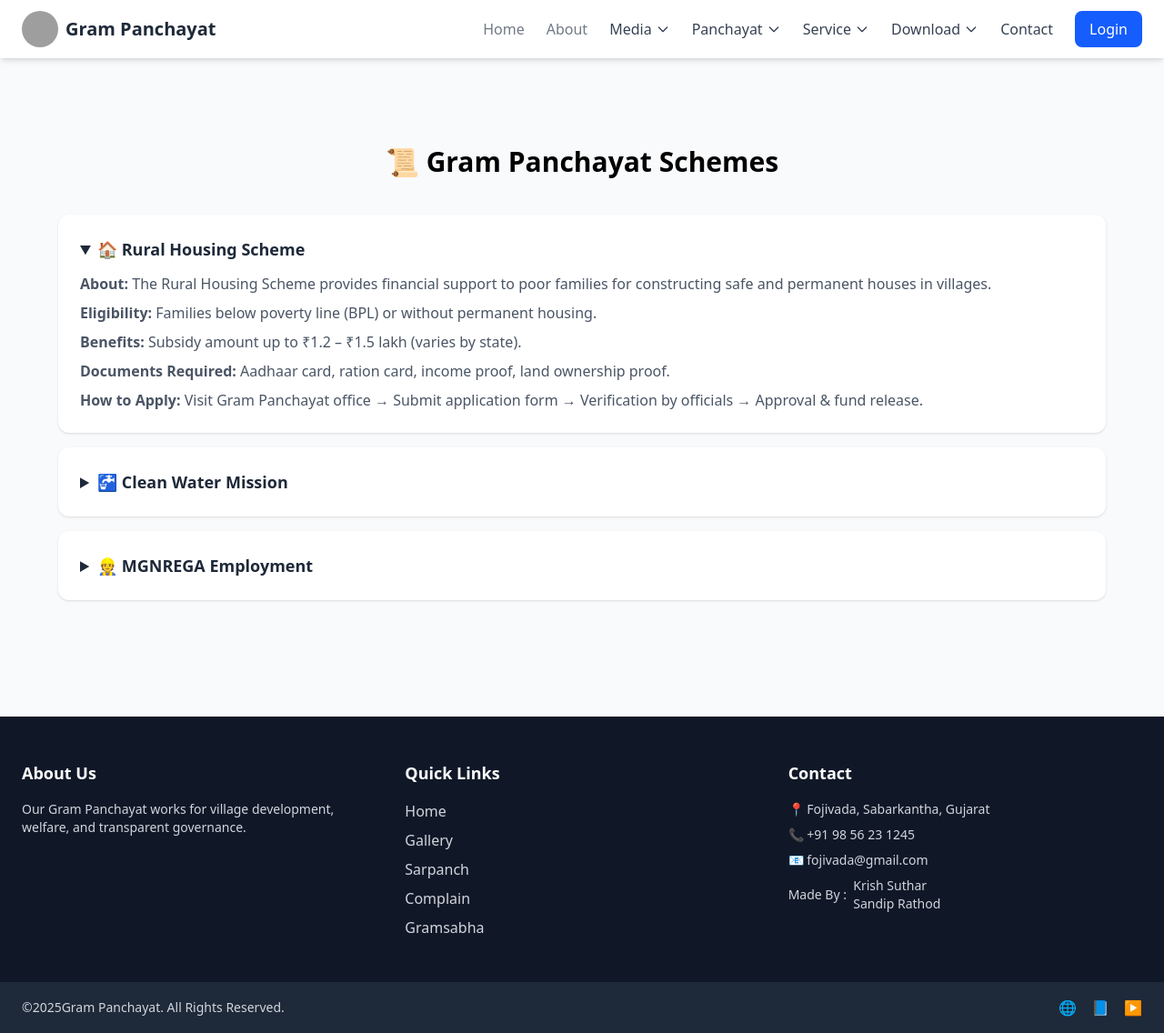
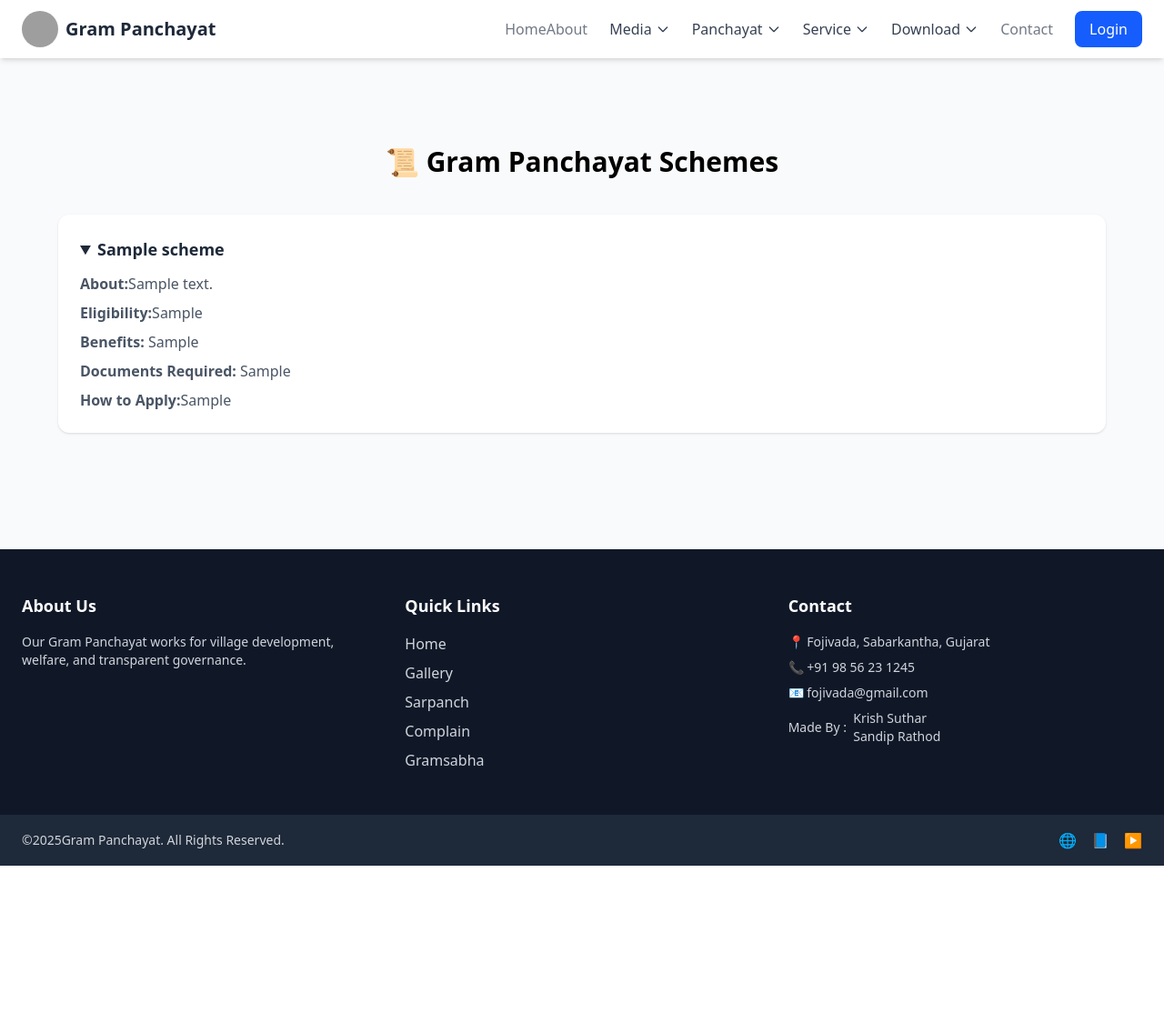
Before and after one commit to Sandip-2006/online-gram-panchayat, a Django app: page /scheme/ in a window 1280 px wide, after a click that opens the changed part. Shown: the whole page at 91% size. After the commit the page ends 952 px from the top, so only its background shows below. Run offline with Django 5.2, Linux system fonts and the light colour scheme; tables that the repository leaves empty hold one stand-in row (values such as "Sample post"); style sheets or scripts are compiled from the project's sources; some libraries are stand-ins or nearby versions; grey boxes are pictures that could not be loaded.

Commit message:
add scheme page backed

```diff
--- a/gram_panchayat/models.py
+++ b/gram_panchayat/models.py
@@ -144,3 +144,13 @@ class Sarpanch(models.Model):
     start_year = models.DateField(null=False)
     end_year = models.DateField(null=False)
     extra_points = models.TextField(blank=True,null=True)
+
+class Scheme(models.Model):
+    scheme_name = models.CharField(max_length=100)
+    about = models.TextField(max_length=300)
+    eligibility = models.TextField(max_length=300)
+    benefit = models.TextField(max_length=300)
+    document_required = models.TextField(max_length=300)
+    how_to_apply = models.TextField(max_length=300)
+
+    created_at = models.DateTimeField(auto_now=True)
--- a/gram_panchayat/templates/layout.html
+++ b/gram_panchayat/templates/layout.html
@@ -197,7 +197,7 @@
 
         <!-- Desktop Menu -->
         <div class="hidden md:flex items-center space-x-6">
-          <a href="{{ home_url }}" class="{% if active_name == 'index' or active_name == 'home' or active_name == '' %}text-blue-700 font-semibold border-b-2 border-blue-600 pb-1{% else %}text-gray-700 hover:text-blue-600 font-medium opacity-70{% endif %}">Home</a>
+          <a href="{{ home_url }}" class="{% if active_name == 'index' or active_name == 'home' or active_name == '' %}text-blue-700 font-semibold border-b-2  border-blue-600 pb-1{% else %}text-gray-700 mr-0 hover:text-blue-600 font-medium opacity-70{% endif %}">Home</a>
           <a href="{{ about_url }}" class="{% if active_name == 'about' %}text-blue-700 font-semibold border-b-2 border-blue-600 pb-1{% else %}text-gray-700 hover:text-blue-600 font-medium opacity-70{% endif %}">About</a>
 
           <!-- Schemes Dropdown -->
@@ -296,7 +296,9 @@
 
 
           <!-- Other Links -->
-          <a href="{% url 'contact' %}" class="text-gray-700 hover:text-blue-600">Contact</a>
+          {% comment %} <a href="{% url 'contact' %}" class="text-gray-700 hover:text-blue-600">Contact</a> {% endcomment %}
+          <a href="{{ contact_url }}" class="{% if active_name == 'contact' %}text-blue-700 font-semibold border-b-2 border-blue-600 pb-1{% else %}text-gray-700 hover:text-blue-600 font-medium opacity-70{% endif %}">Contact</a>
+
 
           <!-- Login -->
           <a href="#" class="bg-blue-600 text-white px-4 py-2 rounded-lg hover:bg-blue-700">Login</a>
--- a/gram_panchayat/templates/scheme.html
+++ b/gram_panchayat/templates/scheme.html
@@ -8,21 +8,23 @@
     <div class="space-y-4">
 
       <!-- Scheme 1 -->
-      <details class="bg-white rounded-xl shadow p-6
-                     transition transform hover:-translate-y-1 hover:shadow-xl hover:bg-blue-50">
-        <summary class="cursor-pointer text-lg font-semibold text-gray-800">
-          🏠 Rural Housing Scheme
+       {% for scheme in schemes %}
+       <details class="bg-white rounded-xl shadow p-6
+       transition transform hover:-translate-y-1 hover:shadow-xl hover:bg-blue-50">
+       <summary class="cursor-pointer text-lg font-semibold text-gray-800">
+         {{scheme.scheme_name}}
         </summary>
         <div class="mt-3 text-gray-600 space-y-2">
-          <p><strong>About:</strong> The Rural Housing Scheme provides financial support to poor families for constructing safe and permanent houses in villages.</p>
-          <p><strong>Eligibility:</strong> Families below poverty line (BPL) or without permanent housing.</p>
-          <p><strong>Benefits:</strong> Subsidy amount up to ₹1.2 – ₹1.5 lakh (varies by state).</p>
-          <p><strong>Documents Required:</strong> Aadhaar card, ration card, income proof, land ownership proof.</p>
-          <p><strong>How to Apply:</strong> Visit Gram Panchayat office → Submit application form → Verification by officials → Approval & fund release.</p>
+          <p><strong>About:</strong>{{scheme.about}}</p>
+          <p><strong>Eligibility:</strong>{{scheme.eligibility}}</p>
+          <p><strong>Benefits:</strong> {{scheme.benefit}}</p>
+          <p><strong>Documents Required:</strong> {{scheme.document_required}}</p>
+          <p><strong>How to Apply:</strong>{{scheme.how_to_apply}}</p>
         </div>
       </details>
+      {% endfor %}
 
-      <!-- Scheme 2 -->
+      {% comment %} <!-- Scheme 2 -->
       <details class="bg-white rounded-xl shadow p-6
                      transition transform hover:-translate-y-1 hover:shadow-xl hover:bg-blue-50">
         <summary class="cursor-pointer text-lg font-semibold text-gray-800">
@@ -50,7 +52,7 @@
           <p><strong>Documents Required:</strong> Aadhaar card, job card (issued under MGNREGA), bank account details.</p>
           <p><strong>How to Apply:</strong> Apply at Gram Panchayat → Get job card → Demand for work → Panchayat assigns work within 15 days.</p>
         </div>
-      </details>
+      </details> {% endcomment %}
 
     </div>
   </div>
--- a/gram_panchayat/views.py
+++ b/gram_panchayat/views.py
@@ -1,5 +1,5 @@
 from django.shortcuts import render, redirect
-from .models import Celebrity, Event, Gallery,Infrastructure,Development, Sarpanch,staffs,members
+from .models import Celebrity, Event, Gallery,Infrastructure,Development, Sarpanch, Scheme,staffs,members
 from .forms import complain_form, contact_form
 from django.shortcuts import get_object_or_404,redirect
 from django.contrib import messages
@@ -105,7 +105,8 @@ def celebrity_detail(request,celebrity_id):
     return render(request, 'celebrity_detail.html', {'celebrity': celebrity, 'points': points})
 
 def scheme(request):
-    return render(request,'scheme.html')
+    schemes = Scheme.objects.all().order_by('-created_at')
+    return render(request,'scheme.html',{'schemes':schemes})
 
 def download(request):
     return render(request,'download.html')
```
Also changed, not shown: gram_panchayat/admin.py (+17 -5 lines), gram_panchayat/migrations/0017_scheme.py (added), gram_panchayat/migrations/0018_rename_crated_at_scheme_created_at.py (added), gram_panchayat/migrations/0019_rename_benifit_scheme_benefit_and_more.py (added).
